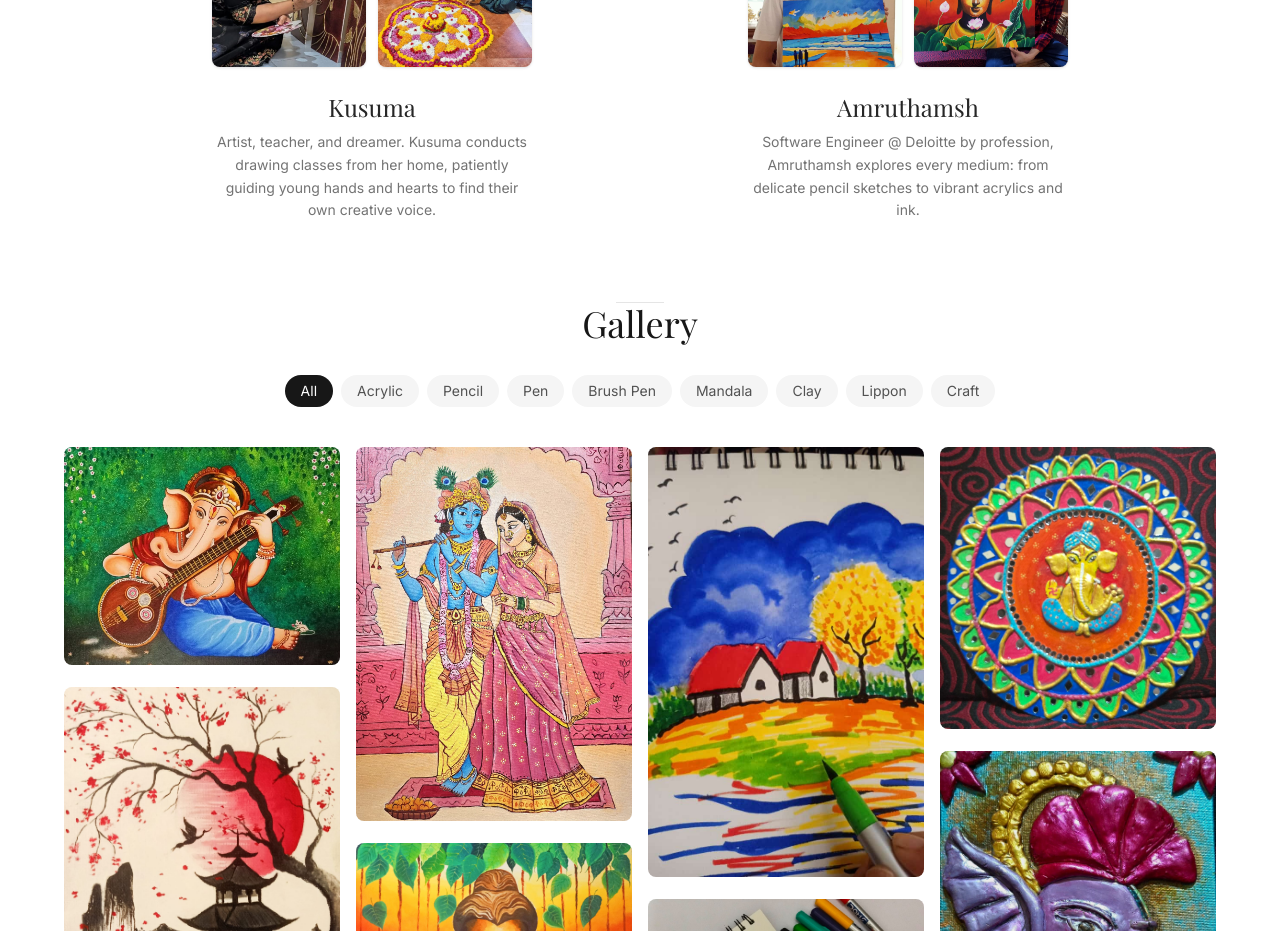
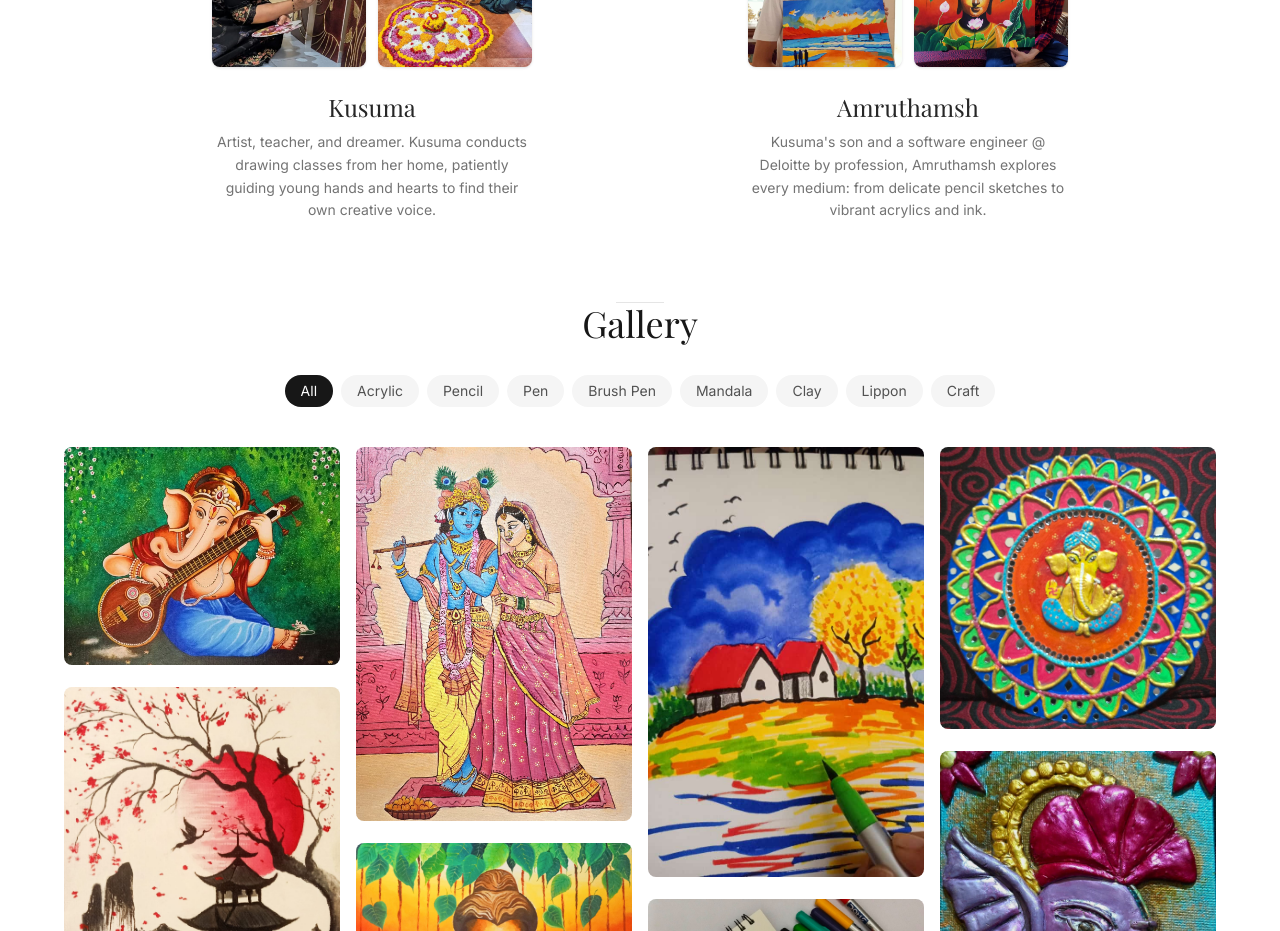
Before and after one commit to Amruthamsh/art-portfolio, a React (Vite) app: page / in a window 1280 px wide. Shown: the part 780-1711 px from the top of the page. Built offline with nearby package versions, Linux system fonts and the light colour scheme; a web font is replaced by a local one.

Commit message:
added kusuma's son

```diff
--- a/src/components/Artists.tsx
+++ b/src/components/Artists.tsx
@@ -28,7 +28,7 @@ const artists = [
       { src: amsh4 },
     ],
     description:
-      "Software Engineer @ Deloitte by profession, Amruthamsh explores every medium: from delicate pencil sketches to vibrant acrylics and ink.",
+      "Kusuma's son and a software engineer @ Deloitte by profession, Amruthamsh explores every medium: from delicate pencil sketches to vibrant acrylics and ink.",
   },
 ];
 
```
